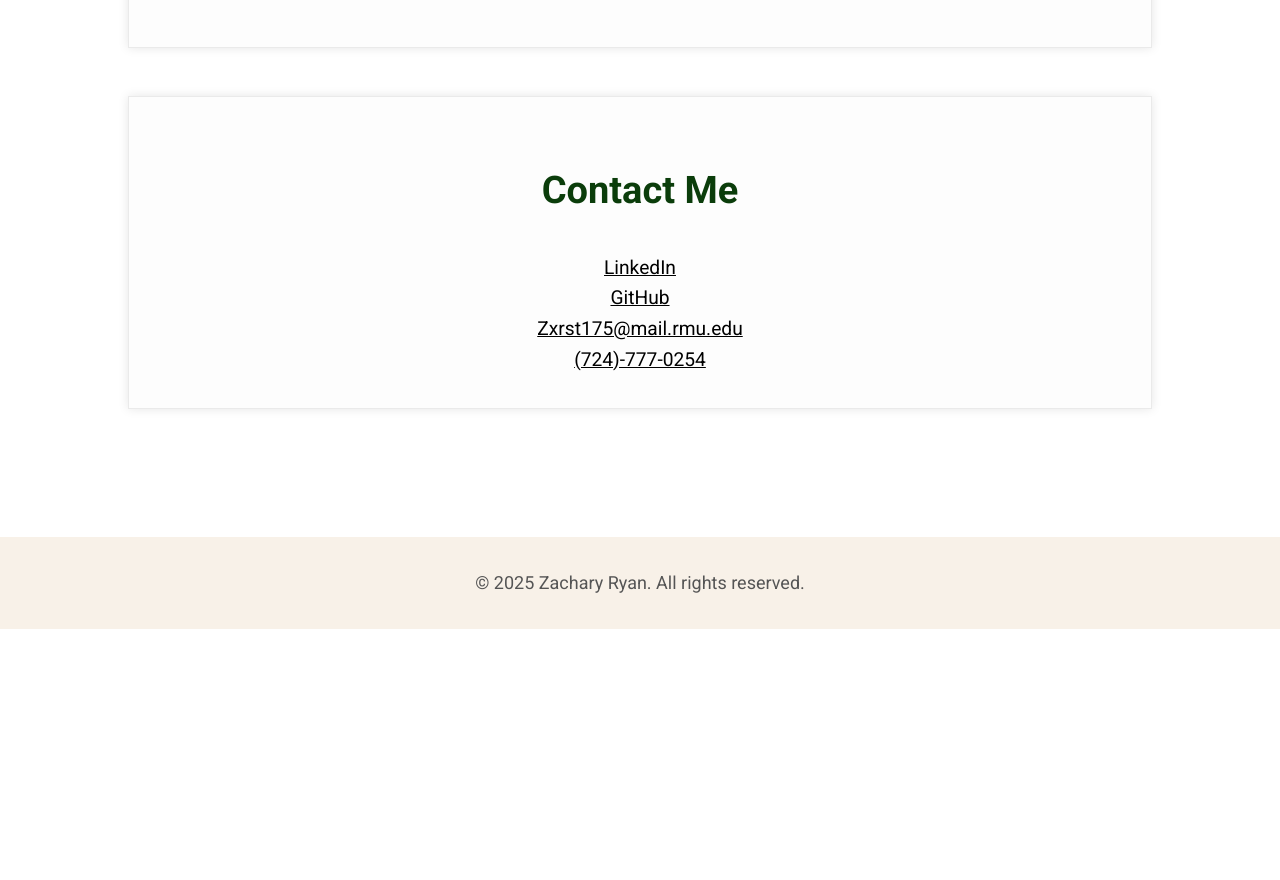
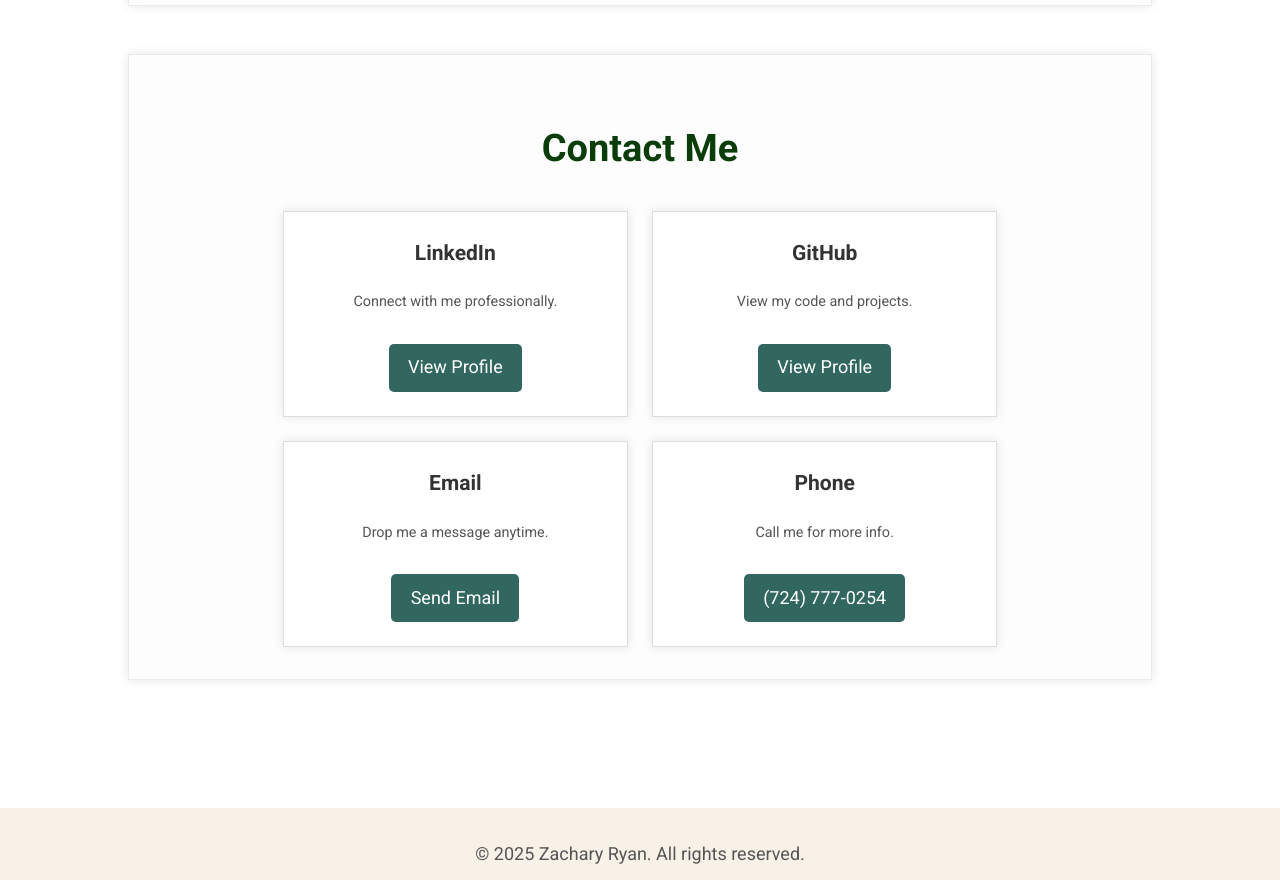
Before and after one commit to shashank-jumbarthi/Portfolio, a plain HTML site: page index.html in a window 1280 px wide. Shown: the part 2627-3507 px from the top of the page. Before the commit the page ends 3256 px from the top, so only its background shows below. Drawn offline with nearby package versions, Linux system fonts and the light colour scheme.

Commit message:
Edited Contact to be in 2x2 block pattern with clickable buttons

```diff
--- a/index.html
+++ b/index.html
@@ -97,6 +97,8 @@
         color: #555555;
         margin-top: 3rem;
       }
+
+      /* Projects & Contact Card Grid Layout */
       .projects {
         display: flex;
         flex-wrap: wrap;
@@ -107,16 +109,32 @@
         flex: 1 1 calc(33.33% - 1.5rem);
         max-width: calc(33.33% - 1.5rem);
         padding: 1.5rem;
-        background-color: #f9f9f9;
+        background-color: #fff;
         border: 1px solid #ddd;
         box-shadow: 0 0 10px rgba(0, 0, 0, 0.1);
         text-align: center;
+      }
+      .project-box h3 {
+        margin-top: 0;
       }
       .project-description {
         margin-top: 0.5rem;
         font-size: 0.9rem;
         color: #555555;
       }
+      @media (max-width: 1024px) {
+        .project-box {
+          flex: 1 1 calc(45% - 1.5rem);
+          max-width: calc(45% - 1.5rem);
+        }
+      }
+      @media (max-width: 768px) {
+        .project-box {
+          flex: 1 1 100%;
+          max-width: 100%;
+        }
+      }
+
       .skills {
         display: flex;
         justify-content: center;
@@ -149,25 +167,6 @@
         padding-left: 20px;
         line-height: 2;
       }
-      #contact {
-        text-align: center;
-      }
-      #contact ul {
-        list-style: none;
-        padding: 0;
-        margin: 0;
-      }
-      #contact a {
-        color: black;
-        text-decoration: underline;
-        font-size: 1.2rem;
-      }
-      @media (max-width: 768px) {
-        .project-box {
-          flex: 1 1 100%;
-          max-width: 100%;
-        }
-      }
     </style>
   </head>
   <body>
@@ -188,6 +187,7 @@
     </header>
 
     <div class="container">
+      <!-- ABOUT SECTION -->
       <section id="about" class="section">
         <div class="profile">
           <img src="assets/final-profile-picture.png" alt="Zachary Ryan" />
@@ -205,6 +205,7 @@
         </p>
       </section>
 
+      <!-- SKILLS SECTION -->
       <section id="skills" class="section">
         <h2>Skills</h2>
         <div class="skills">
@@ -283,6 +284,7 @@
         </div>
       </section>
 
+      <!-- PROJECTS SECTION -->
       <section id="projects" class="section">
         <h2>Projects</h2>
         <div class="projects">
@@ -340,6 +342,7 @@
         </div>
       </section>
 
+      <!-- ACHIEVEMENTS SECTION -->
       <section id="achievements" class="section achievements">
         <h2>Achievements & Co-Curricular Activities</h2>
         <ul>
@@ -359,28 +362,41 @@
         </ul>
       </section>
 
+      <!-- CONTACT SECTION (2x2 GRID) -->
       <section id="contact" class="section">
         <h2>Contact Me</h2>
-        <ul>
-          <li>
+        <div class="projects">
+          <div class="project-box">
+            <h3>LinkedIn</h3>
+            <p class="project-description">Connect with me professionally.</p>
             <a
               href="https://www.linkedin.com/in/zachary-ryan01/"
+              class="button"
               target="_blank"
-              >LinkedIn</a
+              >View Profile</a
             >
-          </li>
-          <li>
-            <a href="https://github.com/Zachary200114" target="_blank"
-              >GitHub</a
+          </div>
+          <div class="project-box">
+            <h3>GitHub</h3>
+            <p class="project-description">View my code and projects.</p>
+            <a
+              href="https://github.com/Zachary200114"
+              class="button"
+              target="_blank"
+              >View Profile</a
             >
-          </li>
-          <li>
-            <a href="mailto:Zxrst175@mail.rmu.edu">Zxrst175@mail.rmu.edu</a>
-          </li>
-          <li>
-            <a href="tel:+17247770254">(724)-777-0254</a>
-          </li>
-        </ul>
+          </div>
+          <div class="project-box">
+            <h3>Email</h3>
+            <p class="project-description">Drop me a message anytime.</p>
+            <a href="mailto:Zxrst175@mail.rmu.edu" class="button">Send Email</a>
+          </div>
+          <div class="project-box">
+            <h3>Phone</h3>
+            <p class="project-description">Call me for more info.</p>
+            <a href="tel:+17247770254" class="button">(724) 777-0254</a>
+          </div>
+        </div>
       </section>
     </div>
 
@@ -392,7 +408,7 @@
       icons.forEach((icon) => {
         icon.addEventListener("mouseenter", () => {
           icon.classList.add("pop");
-          // Remove the pop effect after 500ms (adjust as needed)
+          // Remove the pop effect after 500ms
           setTimeout(() => {
             icon.classList.remove("pop");
           }, 500);
```
